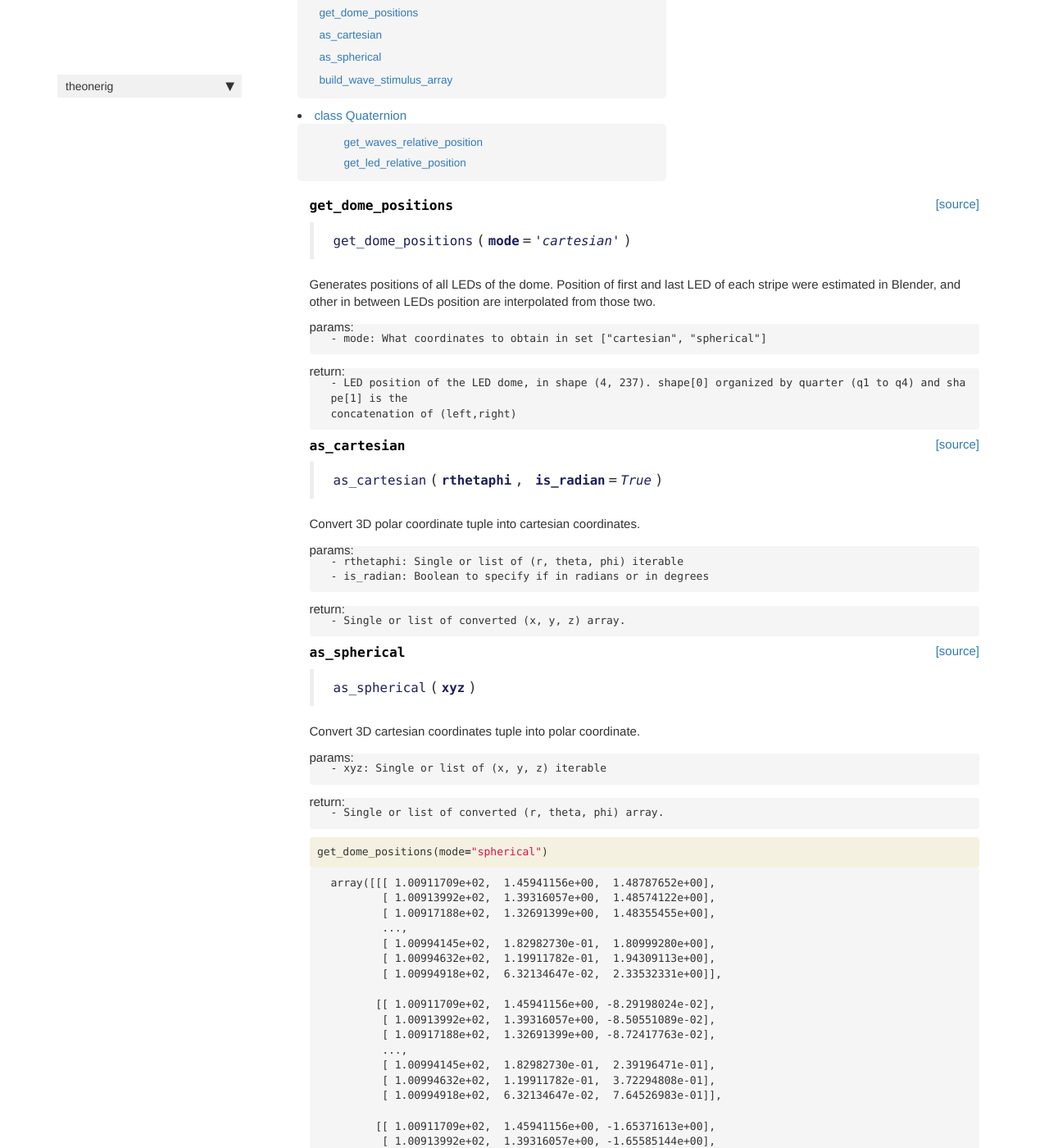
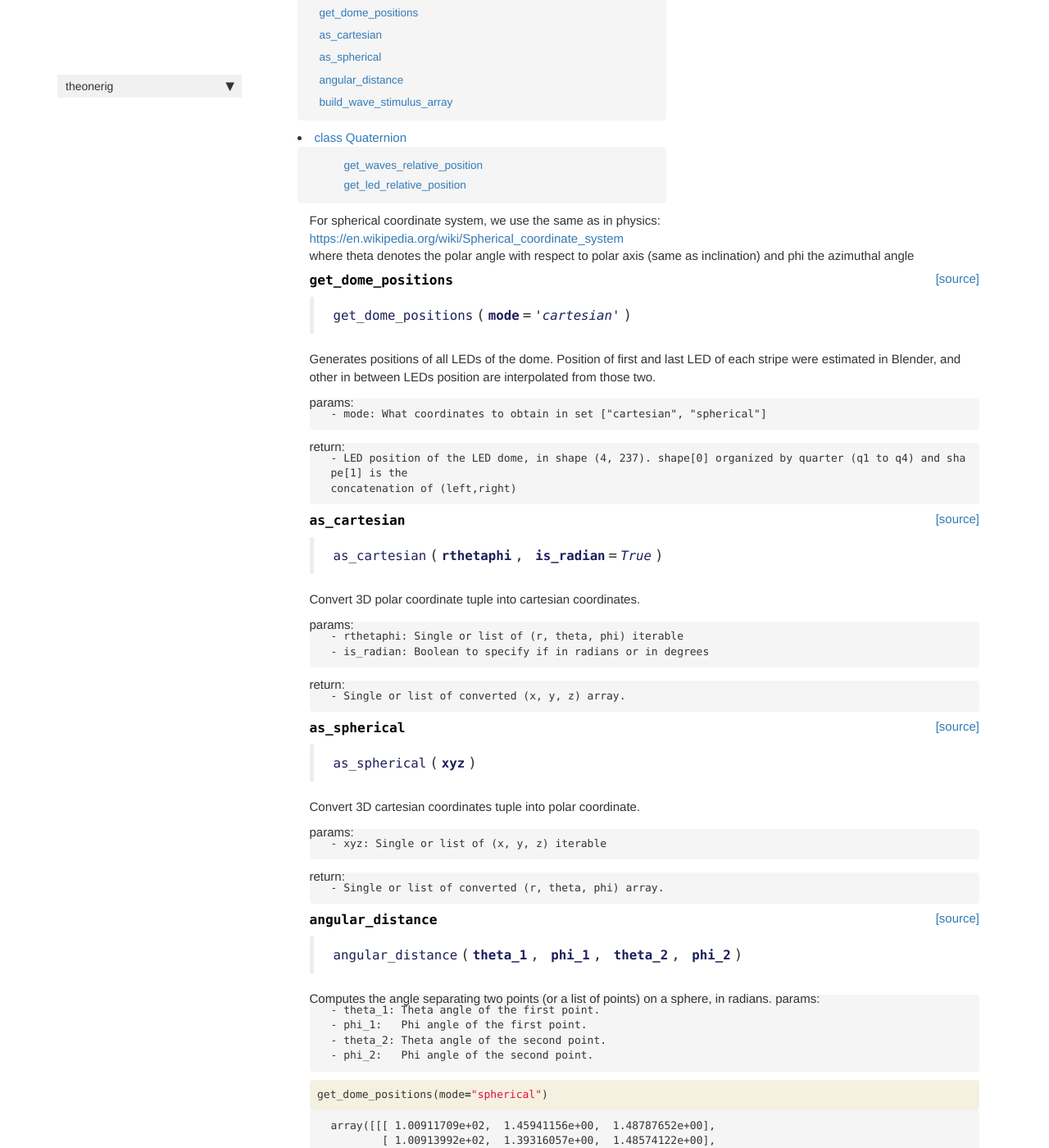
Before and after one commit to Tom-TBT/theonerig, a Jekyll site: the page built from docs/leddome.html, in a window 1280 px wide and 1400 px high, scrolled down 220 px. Shown: the whole window at 82% size. Built offline with Jekyll 4.4.1, drawn with Linux system fonts in a browser that asks for light colours; nearby versions of some CDN libraries; comment, search, counter and statistics services are not loaded.

Commit message:
minor bug fix

```diff
--- a/docs/core.html
+++ b/docs/core.html
@@ -278,7 +278,7 @@ a same record. The timepoints must be evenly spaced (regular).</p>
 
 
 <div class="output_markdown rendered_html output_subarea ">
-<h2 id="Data_Pipe" class="doc_header"><code>class</code> <code>Data_Pipe</code><a href="https://github.com/Tom-TBT/theonerig/tree/master/theonerig/core.py#L367" class="source_link" style="float:right">[source]</a></h2><blockquote><p><code>Data_Pipe</code>(<strong><code>record_master</code></strong>:<a href="/theonerig/core.html#RecordMaster"><code>RecordMaster</code></a>, <strong><code>data_names</code></strong>:<code>Union</code>[<code>str</code>, <code>list</code>], <strong><code>target_names</code></strong>:<code>Union</code>[<code>str</code>, <code>list</code>]=<em><code>None</code></em>, <strong><code>cast_to_np</code></strong>=<em><code>False</code></em>)</p>
+<h2 id="Data_Pipe" class="doc_header"><code>class</code> <code>Data_Pipe</code><a href="https://github.com/Tom-TBT/theonerig/tree/master/theonerig/core.py#L372" class="source_link" style="float:right">[source]</a></h2><blockquote><p><code>Data_Pipe</code>(<strong><code>record_master</code></strong>:<a href="/theonerig/core.html#RecordMaster"><code>RecordMaster</code></a>, <strong><code>data_names</code></strong>:<code>Union</code>[<code>str</code>, <code>list</code>], <strong><code>target_names</code></strong>:<code>Union</code>[<code>str</code>, <code>list</code>]=<em><code>None</code></em>, <strong><code>cast_to_np</code></strong>=<em><code>False</code></em>)</p>
 </blockquote>
 <p>A Data_Pipe is used to query data from a RecordMaster. By adding/substracting portions
 of the record using DataChunk names, it creates a mask over which specified DataChunks
@@ -318,7 +318,7 @@ are retrivied as a dictionary from the Data_Pipe.</p>
 
 
 <div class="output_markdown rendered_html output_subarea ">
-<h4 id="export_record" class="doc_header"><code>export_record</code><a href="https://github.com/Tom-TBT/theonerig/tree/master/theonerig/core.py#L565" class="source_link" style="float:right">[source]</a></h4><blockquote><p><code>export_record</code>(<strong><code>path</code></strong>, <strong><code>record_master</code></strong>)</p>
+<h4 id="export_record" class="doc_header"><code>export_record</code><a href="https://github.com/Tom-TBT/theonerig/tree/master/theonerig/core.py#L570" class="source_link" style="float:right">[source]</a></h4><blockquote><p><code>export_record</code>(<strong><code>path</code></strong>, <strong><code>record_master</code></strong>)</p>
 </blockquote>
 <p>Export a Record_Master object to an h5 file, readable outside of this library.</p>
 <p>params:</p>
@@ -347,7 +347,7 @@ are retrivied as a dictionary from the Data_Pipe.</p>
 
 
 <div class="output_markdown rendered_html output_subarea ">
-<h4 id="import_record" class="doc_header"><code>import_record</code><a href="https://github.com/Tom-TBT/theonerig/tree/master/theonerig/core.py#L600" class="source_link" style="float:right">[source]</a></h4><blockquote><p><code>import_record</code>(<strong><code>path</code></strong>)</p>
+<h4 id="import_record" class="doc_header"><code>import_record</code><a href="https://github.com/Tom-TBT/theonerig/tree/master/theonerig/core.py#L605" class="source_link" style="float:right">[source]</a></h4><blockquote><p><code>import_record</code>(<strong><code>path</code></strong>)</p>
 </blockquote>
 <p>Import a Record_Master from an h5 file saved by the export_record function of this library.</p>
 <p>params:</p>
--- a/docs/leddome.html
+++ b/docs/leddome.html
@@ -29,6 +29,15 @@ nb_path: "13_leddome.ipynb"
 </div>
     {% endraw %}
 
+<div class="cell border-box-sizing text_cell rendered"><div class="inner_cell">
+<div class="text_cell_render border-box-sizing rendered_html">
+<p>For spherical coordinate system, we use the same as in physics:<br>
+<a href="https://en.wikipedia.org/wiki/Spherical_coordinate_system">https://en.wikipedia.org/wiki/Spherical_coordinate_system</a><br>
+where theta denotes the polar angle with respect to polar axis (same as inclination) and phi the azimuthal angle</p>
+
+</div>
+</div>
+</div>
     {% raw %}
 
 <div class="cell border-box-sizing code_cell rendered">
@@ -139,6 +148,37 @@ concatenation of (left,right)</code></pre>
 
 <div class="cell border-box-sizing code_cell rendered">
 
+<div class="output_wrapper">
+<div class="output">
+
+<div class="output_area">
+
+
+<div class="output_markdown rendered_html output_subarea ">
+<h4 id="angular_distance" class="doc_header"><code>angular_distance</code><a href="https://github.com/Tom-TBT/theonerig/tree/master/theonerig/leddome.py#L151" class="source_link" style="float:right">[source]</a></h4><blockquote><p><code>angular_distance</code>(<strong><code>theta_1</code></strong>, <strong><code>phi_1</code></strong>, <strong><code>theta_2</code></strong>, <strong><code>phi_2</code></strong>)</p>
+</blockquote>
+<p>Computes the angle separating two points (or a list of points) on a sphere, in radians.
+params:</p>
+
+<pre><code>- theta_1: Theta angle of the first point.
+- phi_1:   Phi angle of the first point.
+- theta_2: Theta angle of the second point.
+- phi_2:   Phi angle of the second point.</code></pre>
+
+</div>
+
+</div>
+
+</div>
+</div>
+
+</div>
+    {% endraw %}
+
+    {% raw %}
+
+<div class="cell border-box-sizing code_cell rendered">
+
 </div>
     {% endraw %}
 
@@ -216,7 +256,7 @@ concatenation of (left,right)</code></pre>
 
 
 <div class="output_markdown rendered_html output_subarea ">
-<h4 id="build_wave_stimulus_array" class="doc_header"><code>build_wave_stimulus_array</code><a href="https://github.com/Tom-TBT/theonerig/tree/master/theonerig/leddome.py#L172" class="source_link" style="float:right">[source]</a></h4><blockquote><p><code>build_wave_stimulus_array</code>(<strong><code>epoch_sequence</code></strong>, <strong><code>wave_width</code></strong>=<em><code>0.58</code></em>, <strong><code>wave_speed</code></strong>=<em><code>0.58</code></em>, <strong><code>n_frame_epoch</code></strong>=<em><code>640</code></em>, <strong><code>n_frame_isi</code></strong>=<em><code>50</code></em>, <strong><code>frame_rate</code></strong>=<em><code>100</code></em>)</p>
+<h4 id="build_wave_stimulus_array" class="doc_header"><code>build_wave_stimulus_array</code><a href="https://github.com/Tom-TBT/theonerig/tree/master/theonerig/leddome.py#L187" class="source_link" style="float:right">[source]</a></h4><blockquote><p><code>build_wave_stimulus_array</code>(<strong><code>epoch_sequence</code></strong>, <strong><code>wave_width</code></strong>=<em><code>0.58</code></em>, <strong><code>wave_speed</code></strong>=<em><code>0.58</code></em>, <strong><code>n_frame_epoch</code></strong>=<em><code>640</code></em>, <strong><code>n_frame_isi</code></strong>=<em><code>50</code></em>, <strong><code>frame_rate</code></strong>=<em><code>100</code></em>)</p>
 </blockquote>
 <p>Build the numpy stimulus matrix of the LED values for each frame.
 params:</p>
@@ -260,7 +300,7 @@ params:</p>
 
 
 <div class="output_markdown rendered_html output_subarea ">
-<h2 id="Quaternion" class="doc_header"><code>class</code> <code>Quaternion</code><a href="https://github.com/Tom-TBT/theonerig/tree/master/theonerig/leddome.py#L228" class="source_link" style="float:right">[source]</a></h2><blockquote><p><code>Quaternion</code>(<strong><code>q0</code></strong>, <strong><code>qx</code></strong>, <strong><code>qy</code></strong>, <strong><code>qz</code></strong>)</p>
+<h2 id="Quaternion" class="doc_header"><code>class</code> <code>Quaternion</code><a href="https://github.com/Tom-TBT/theonerig/tree/master/theonerig/leddome.py#L244" class="source_link" style="float:right">[source]</a></h2><blockquote><p><code>Quaternion</code>(<strong><code>q0</code></strong>, <strong><code>qx</code></strong>, <strong><code>qy</code></strong>, <strong><code>qz</code></strong>)</p>
 </blockquote>
 <p>Simplified Quaternion class for rotation of normalized vectors only!</p>
 
@@ -292,7 +332,7 @@ params:</p>
 
 
 <div class="output_markdown rendered_html output_subarea ">
-<h4 id="get_waves_relative_position" class="doc_header"><code>get_waves_relative_position</code><a href="https://github.com/Tom-TBT/theonerig/tree/master/theonerig/leddome.py#L287" class="source_link" style="float:right">[source]</a></h4><blockquote><p><code>get_waves_relative_position</code>(<strong><code>cell_sta_position</code></strong>, <strong><code>n_waves</code></strong>=<em><code>100</code></em>, <strong><code>mode</code></strong>=<em><code>'spherical'</code></em>)</p>
+<h4 id="get_waves_relative_position" class="doc_header"><code>get_waves_relative_position</code><a href="https://github.com/Tom-TBT/theonerig/tree/master/theonerig/leddome.py#L303" class="source_link" style="float:right">[source]</a></h4><blockquote><p><code>get_waves_relative_position</code>(<strong><code>cell_sta_position</code></strong>, <strong><code>n_waves</code></strong>=<em><code>100</code></em>, <strong><code>mode</code></strong>=<em><code>'spherical'</code></em>)</p>
 </blockquote>
 <p>Rotate the waves origins to obtain for the ref_led_flat_idx a spherical position of (0,0)
 params:</p>
@@ -326,7 +366,7 @@ params:</p>
 
 
 <div class="output_markdown rendered_html output_subarea ">
-<h4 id="get_led_relative_position" class="doc_header"><code>get_led_relative_position</code><a href="https://github.com/Tom-TBT/theonerig/tree/master/theonerig/leddome.py#L326" class="source_link" style="float:right">[source]</a></h4><blockquote><p><code>get_led_relative_position</code>(<strong><code>ref_led_flat_idx</code></strong>, <strong><code>mode</code></strong>=<em><code>'spherical'</code></em>)</p>
+<h4 id="get_led_relative_position" class="doc_header"><code>get_led_relative_position</code><a href="https://github.com/Tom-TBT/theonerig/tree/master/theonerig/leddome.py#L342" class="source_link" style="float:right">[source]</a></h4><blockquote><p><code>get_led_relative_position</code>(<strong><code>ref_led_flat_idx</code></strong>, <strong><code>mode</code></strong>=<em><code>'spherical'</code></em>)</p>
 </blockquote>
 <p>Rotate the LED positions to obtain for the ref_led_flat_idx a spherical position of (0,0)
 params:</p>
--- a/theonerig/_nbdev.py
+++ b/theonerig/_nbdev.py
@@ -167,6 +167,7 @@ index = {"DataChunk": "00_core.ipynb",
          "get_dome_positions": "13_leddome.ipynb",
          "as_cartesian": "13_leddome.ipynb",
          "as_spherical": "13_leddome.ipynb",
+         "angular_distance": "13_leddome.ipynb",
          "build_wave_stimulus_array": "13_leddome.ipynb",
          "Quaternion": "13_leddome.ipynb",
          "get_waves_relative_position": "13_leddome.ipynb",
--- a/theonerig/processing.py
+++ b/theonerig/processing.py
@@ -307,7 +307,7 @@ def process_sta_batch_large(stim_inten, spike_counts, Hw=30, Fw=2, return_pval=F
     stim_inten = stim_inten.reshape((len_stim,-1))
     print("Computing the STA part by part:")
     for i, batch_pos in enumerate(range(0, n_spatial_dim, bs)):
-        print(str(round(100*batch_pos/n_spatial_dim,2))+"%      ", end="\n", flush=True)
+        print(str(round(100*batch_pos/n_spatial_dim,2))+"%      ", end="\r", flush=True)
         #Computing STA on partial portions of the screen sequentially
         stim_part = stim_inten_norm(stim_inten[:, batch_pos:batch_pos+bs]).T
         sub_sta = staEst_fromBins(stim_part, spike_counts, Hw, Fw=Fw)
```
Also changed, not shown: theonerig/leddome.py (+19 -3 lines), 2 other files.
